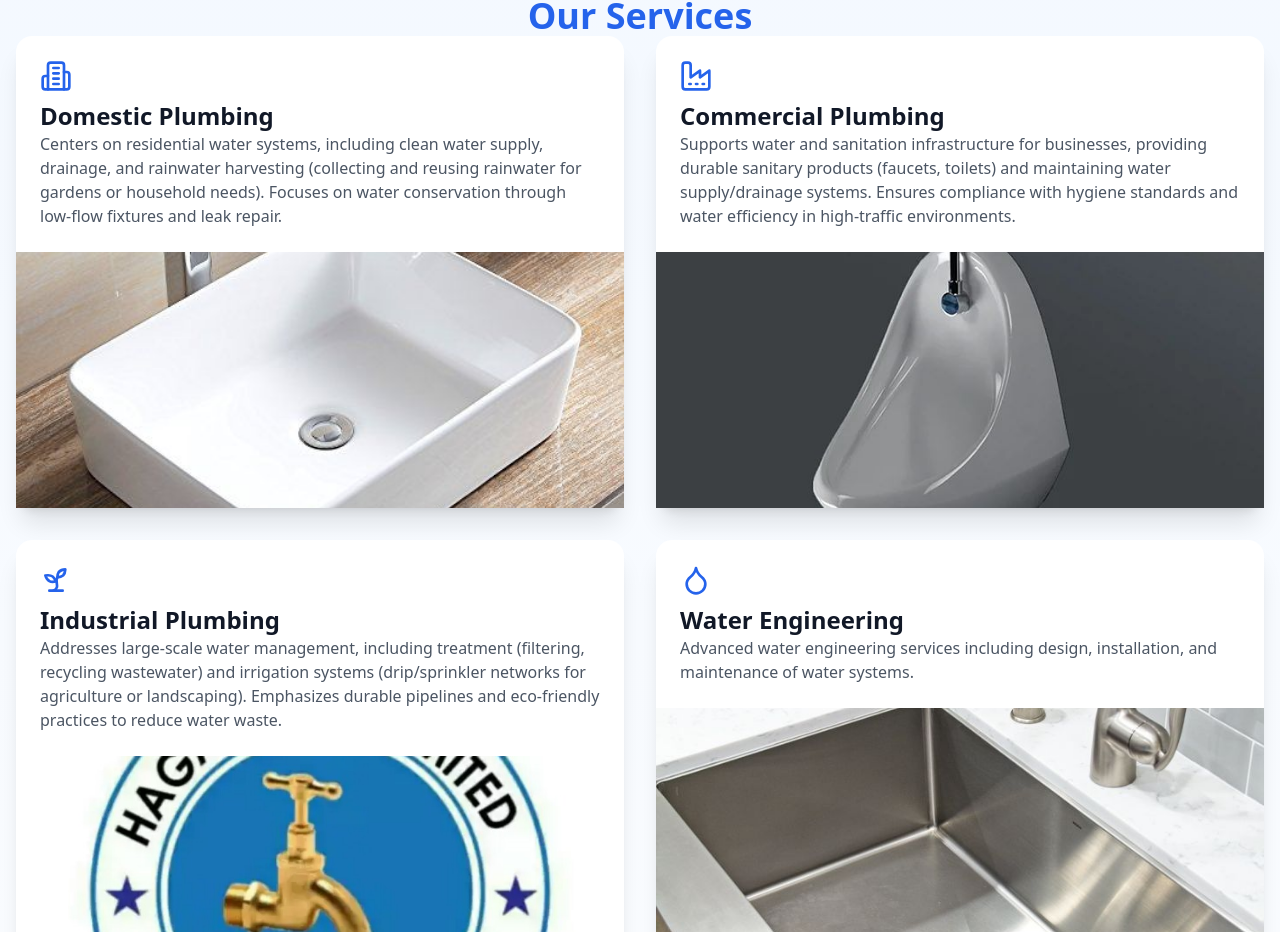
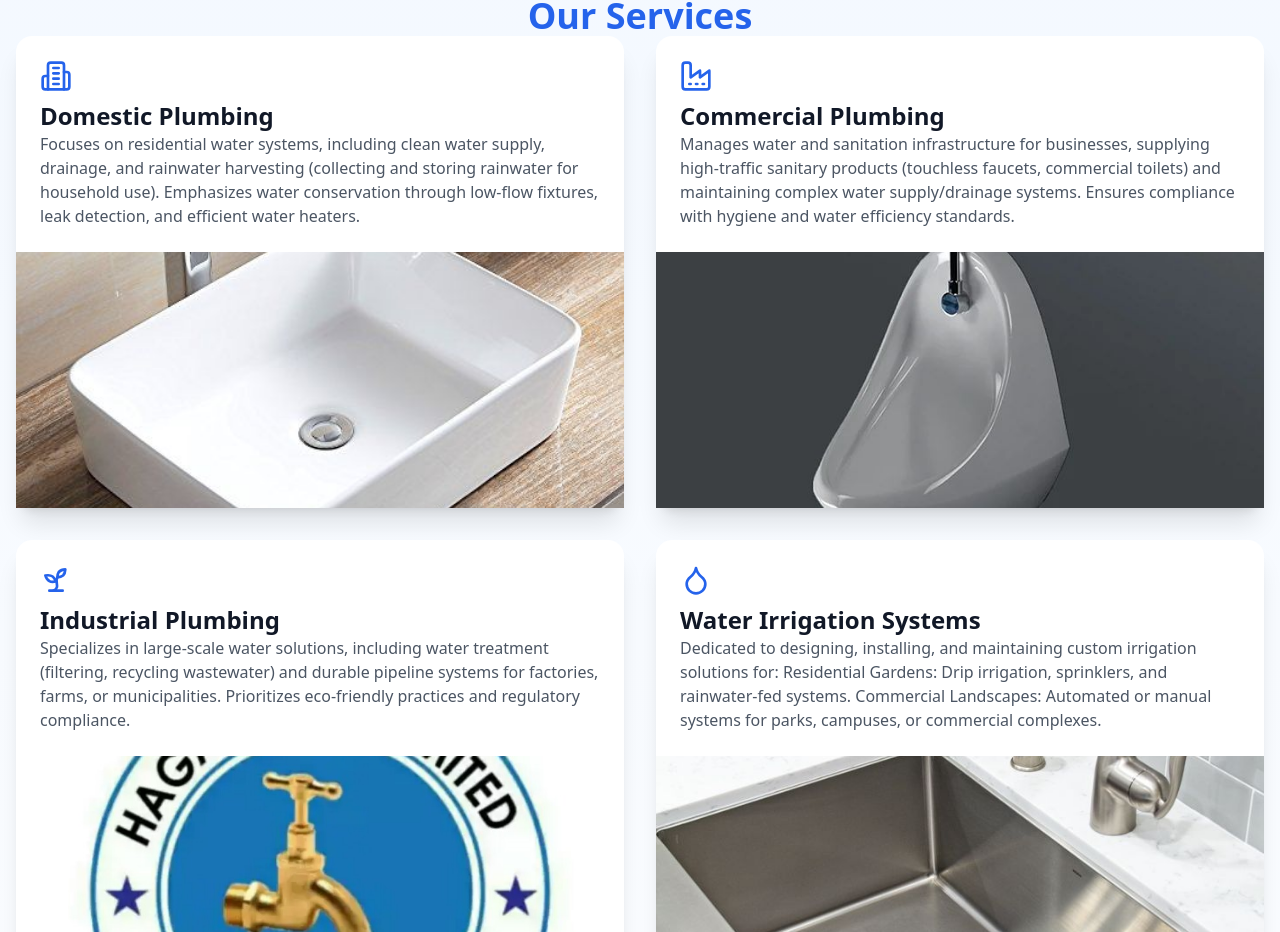
Before and after one commit to ladsontech/haga-water-limited, a React (Vite) app: page / in a window 1280 px wide. Shown: the part 900-1832 px from the top of the page. Built offline with nearby package versions, Linux system fonts and the light colour scheme.

Commit message:
make changes to services again

```diff
--- a/src/pages/Index.tsx
+++ b/src/pages/Index.tsx
@@ -7,25 +7,25 @@ const Index = () => {
   const services = [
     {
       title: "Domestic Plumbing",
-      description: "Centers on residential water systems, including clean water supply, drainage, and rainwater harvesting (collecting and reusing rainwater for gardens or household needs). Focuses on water conservation through low-flow fixtures and leak repair.",
+      description: "Focuses on residential water systems, including clean water supply, drainage, and rainwater harvesting (collecting and storing rainwater for household use). Emphasizes water conservation through low-flow fixtures, leak detection, and efficient water heaters.",
       Icon: Building2,
       image: "/lovable-uploads/6679d361-17df-4a56-ad5b-d4f7f985c63a.png"
     },
     {
       title: "Commercial Plumbing",
-      description: "Supports water and sanitation infrastructure for businesses, providing durable sanitary products (faucets, toilets) and maintaining water supply/drainage systems. Ensures compliance with hygiene standards and water efficiency in high-traffic environments.",
+      description: "Manages water and sanitation infrastructure for businesses, supplying high-traffic sanitary products (touchless faucets, commercial toilets) and maintaining complex water supply/drainage systems. Ensures compliance with hygiene and water efficiency standards.",
       Icon: Factory,
       image: "/lovable-uploads/741d7779-e196-4d5c-8d6e-704e173e5100.png"
     },
     {
       title: "Industrial Plumbing",
-      description: "Addresses large-scale water management, including treatment (filtering, recycling wastewater) and irrigation systems (drip/sprinkler networks for agriculture or landscaping). Emphasizes durable pipelines and eco-friendly practices to reduce water waste.",
+      description: "Specializes in large-scale water solutions, including water treatment (filtering, recycling wastewater) and durable pipeline systems for factories, farms, or municipalities. Prioritizes eco-friendly practices and regulatory compliance.",
       Icon: Sprout,
       image: "/lovable-uploads/ab9259ef-3a05-4ff1-bec2-79c2fa4ecbb7.png"
     },
     {
-      title: "Water Engineering",
-      description: "Advanced water engineering services including design, installation, and maintenance of water systems.",
+      title: "Water Irrigation Systems",
+      description: "Dedicated to designing, installing, and maintaining custom irrigation solutions for:\n\nResidential Gardens: Drip irrigation, sprinklers, and rainwater-fed systems.\n\nCommercial Landscapes: Automated or manual systems for parks, campuses, or commercial complexes.",
       Icon: Droplet,
       image: "/lovable-uploads/8e7fb609-f622-499a-8708-daf14795c28c.png"
     }
```
